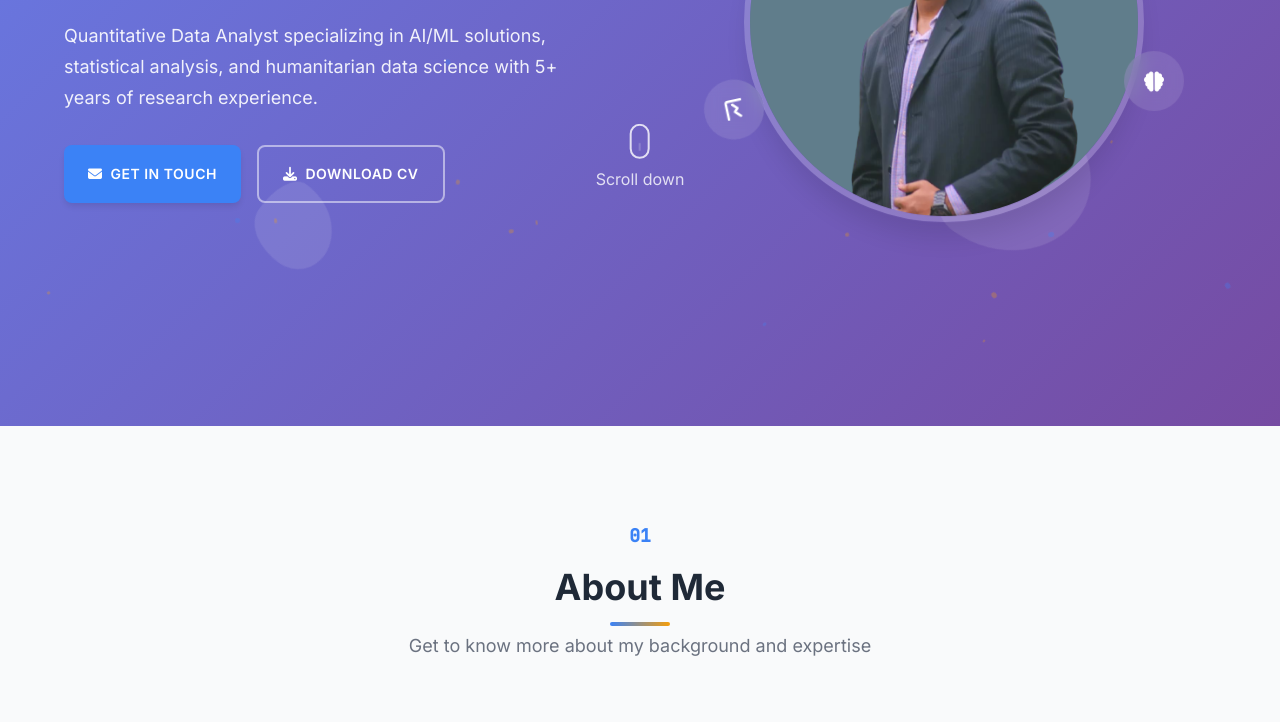
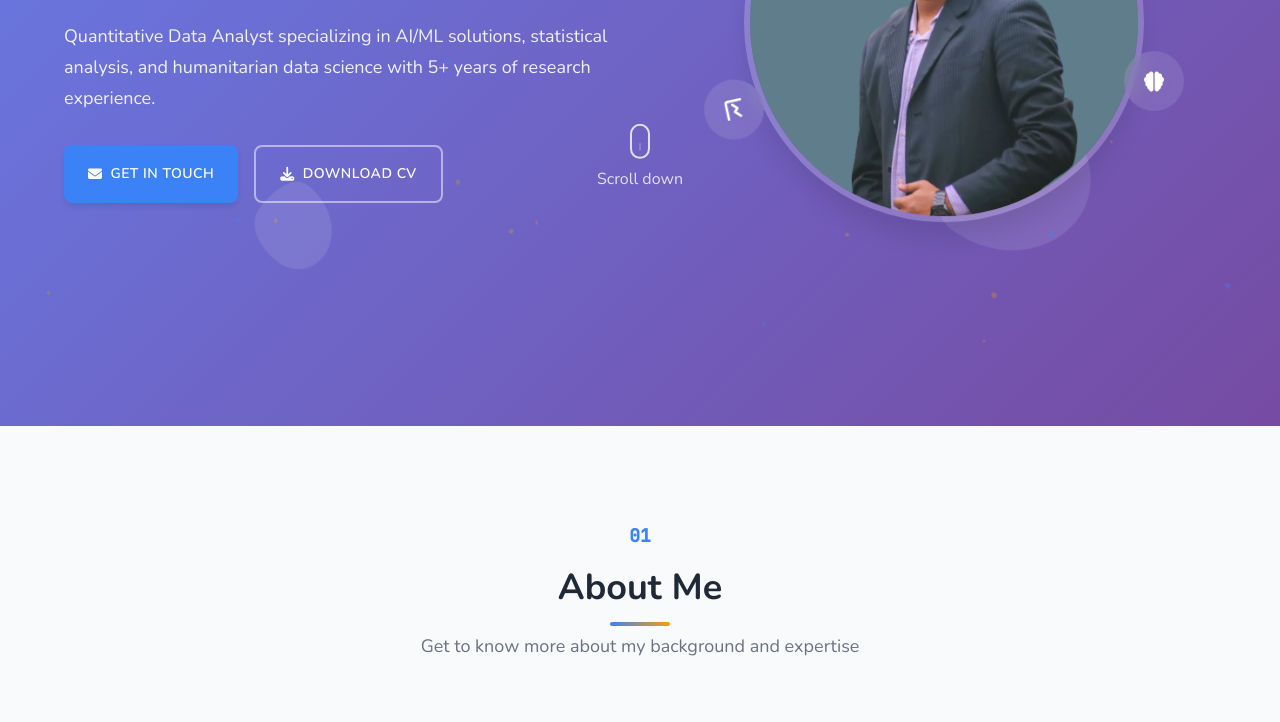
Before and after one commit to SMAsaduzzaman/SMAsaduzzaman.github.io, a plain HTML site: page index.html in a window 1280 px wide. Shown: the part 374-1096 px from the top of the page. Drawn offline with nearby package versions, Linux system fonts and the light colour scheme; animation ran at ten frames a second.

Commit message:
Add font customization instructions and update primary font to Nunito

```diff
--- a/assets/css/style.css
+++ b/assets/css/style.css
@@ -24,7 +24,7 @@
     --shadow-xl: 0 20px 25px -5px rgba(0, 0, 0, 0.1);
 
     /* Typography */
-    --font-primary: 'Inter', sans-serif;
+    --font-primary: 'Nunito', sans-serif;
     --font-mono: 'JetBrains Mono', monospace;
     --font-size-xs: 0.75rem;
     --font-size-sm: 0.875rem;
--- a/index.html
+++ b/index.html
@@ -17,7 +17,7 @@
     <meta property="og:type" content="website">
 
     <!-- Fonts -->
-    <link href="https://fonts.googleapis.com/css2?family=Inter:wght@300;400;500;600;700&family=JetBrains+Mono:wght@400;500&display=swap" rel="stylesheet">
+    <link href="https://fonts.googleapis.com/css2?family=Nunito:wght@300;400;500;600;700&family=JetBrains+Mono:wght@400;500&display=swap" rel="stylesheet">
 
     <!-- Icons -->
     <link rel="stylesheet" href="https://cdnjs.cloudflare.com/ajax/libs/font-awesome/6.4.0/css/all.min.css">
```
Also changed, not shown: 1 other file.
